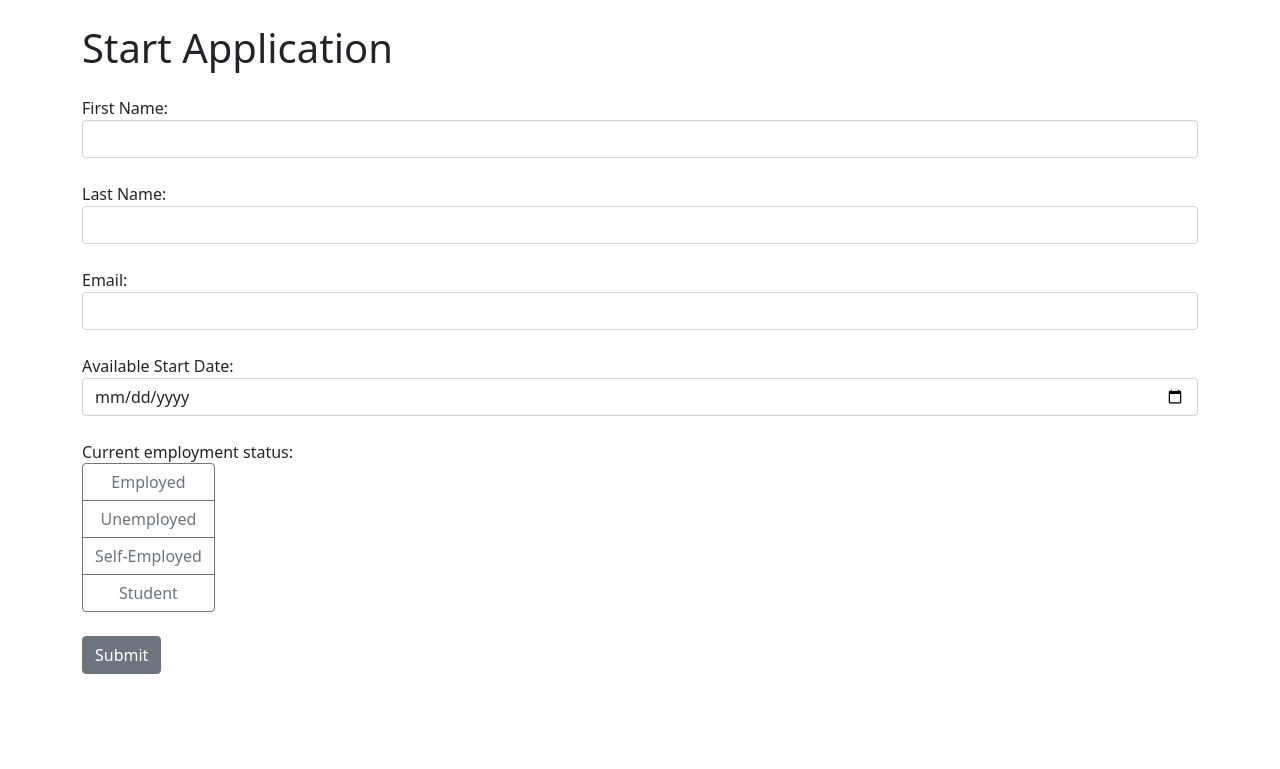
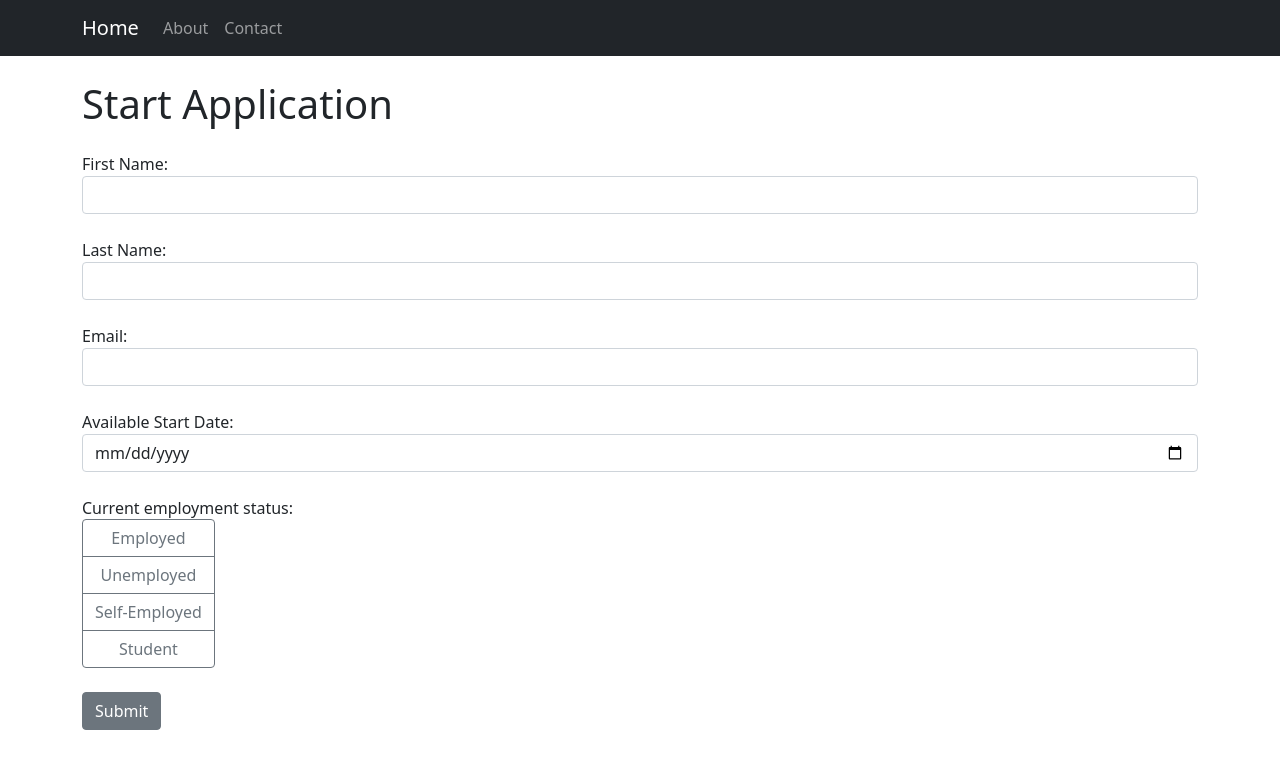
Before and after one commit to ImpendingKataclysm/job_application_django, a Django app: page / in a window 1280 px wide. Shown: the top 769 px of the page. Run offline with Django 4.2, Linux system fonts and the light colour scheme.

Commit message:
Added navigation menu to the base template

```diff
--- a/job_application/templates/base.html
+++ b/job_application/templates/base.html
@@ -7,6 +7,24 @@
         <title>Careers</title>
     </head>
     <body>
+        <nav class="navbar navbar-expand-lg navbar-dark bg-dark">
+            <div class="container">
+                <a class="navbar-brand" href="{% url 'index' %}">Home</a>
+                <button class="navbar-toggler" type="button" data-bs-toggle="collapse" data-bs-target="#navbarNav" aria-controls="navbarNav" aria-expanded="false" aria-label="Toggle Nav">
+                    <span class="navbar-toggler-icon"></span>
+                </button>
+                <div class="collapse navbar-collapse" id="navbarNav">
+                    <ul class="navbar-nav">
+                        <li class="nav-item {% if request.path == '/about/' %}active{% endif %}">
+                            <a class="nav-link" href="{% url 'about' %}">About</a>
+                        </li>
+                        <li class="nav-item">
+                            <a class="nav-link" href="#">Contact</a>
+                        </li>
+                    </ul>
+                </div>
+            </div>
+        </nav>
         <div class="container">
             {% block content %}
             {% endblock %}
```
